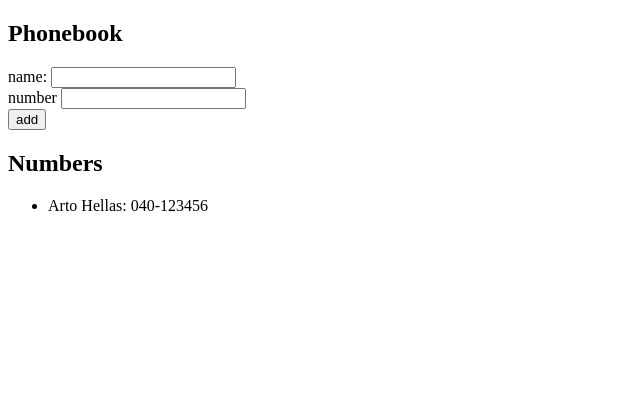
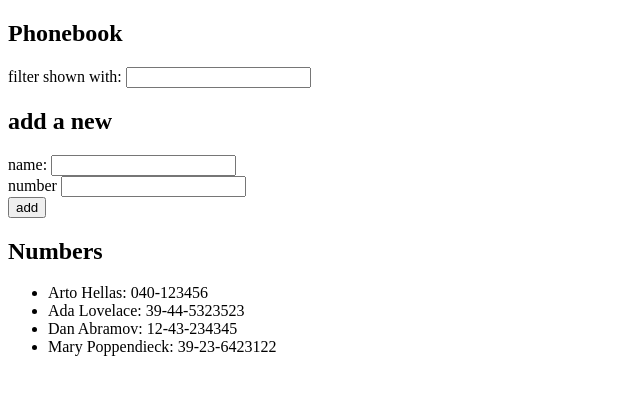
Before and after one commit to EfeAtesh/My-Submissions, a React (Vite) app in the folder part2/phonebook/: page / in a window 1280 px wide. Shown: the top 394 px of the page, without its empty margins (0-640 px from the left). Built offline with nearby package versions, Linux system fonts and the light colour scheme.

Commit message:
exercise 2.9

```diff
--- a/part2/phonebook/src/App.jsx
+++ b/part2/phonebook/src/App.jsx
@@ -3,11 +3,18 @@ import { useState } from 'react'
 
 const App = () => {
   const [persons, setPersons] = useState([
-    { name: 'Arto Hellas' , number: '040-123456' },
+    { name: 'Arto Hellas' , number: '040-123456', id: 1 },
+    { name: 'Ada Lovelace' , number: '39-44-5323523', id: 2 },
+    { name: 'Dan Abramov' , number: '12-43-234345', id: 3 },
+    { name: 'Mary Poppendieck' , number: '39-23-6423122', id: 4 }
   ])
   const [newName, setNewName] = useState('')
   const [newNumber, setNewNumber] = useState('')
-
+  const [newId, setNewId] = useState(persons.length + 1)
+  const [filterTerm, setFilterTerm] = useState('')
+  const personsToShow = persons.filter(person =>
+    person.name.toLowerCase().includes(filterTerm.toLowerCase())
+  )
   const handleListAdd = (event) => {
     event.preventDefault()
 
@@ -15,15 +22,26 @@ const App = () => {
       alert(`${newName} and their phone number is already added to the phonebook`)
     }
 
-    setPersons(persons.concat({ name: newName, number: newNumber }))
+
+    setPersons(persons.concat({ name: newName, number: newNumber, id: newId }))
     setNewName('')
     setNewNumber('')
+    setNewId(newId + 1)
     setMessage(null)
+    setFilterTerm('')
+
   }
 
   return (
     <div>
       <h2>Phonebook</h2>
+      <form onSubmit={handleListAdd}>
+        <div>
+          filter shown with: <input value={filterTerm} onChange={(e) => setFilterTerm(e.target.value)} />
+        </div>
+      </form>
+      <h2>add a new</h2>
+
       <form onSubmit={handleListAdd}>
         <div>
           name: <input value={newName} onChange={(event) => setNewName(event.target.value)} />
@@ -37,7 +55,7 @@ const App = () => {
       </form>
       <h2>Numbers</h2>
       <ul>
-        {persons.map(person => (
+        {personsToShow.map(person => (
           <li key={person.name}>{person.name}: {person.number}</li>
         ))}
       </ul>
```
